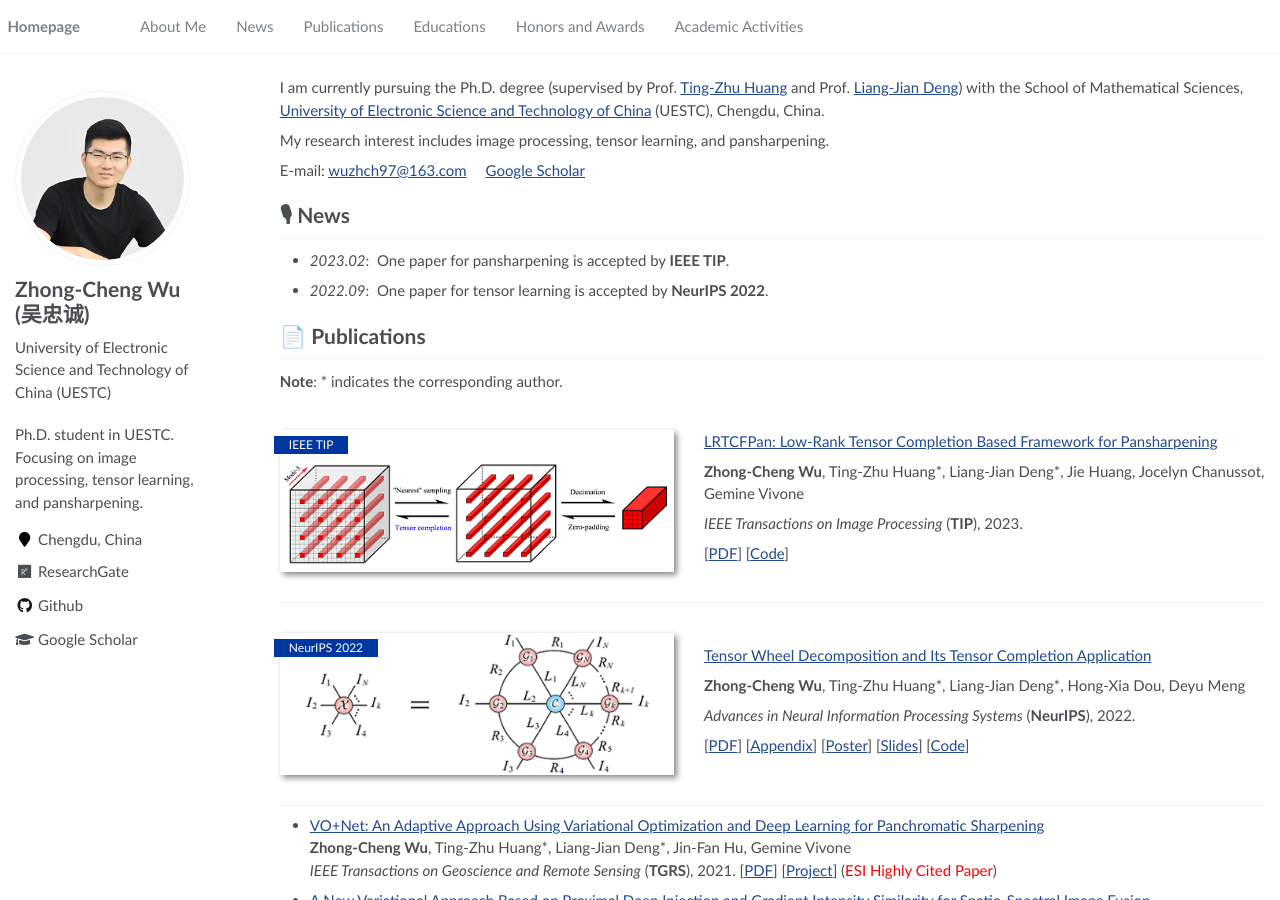
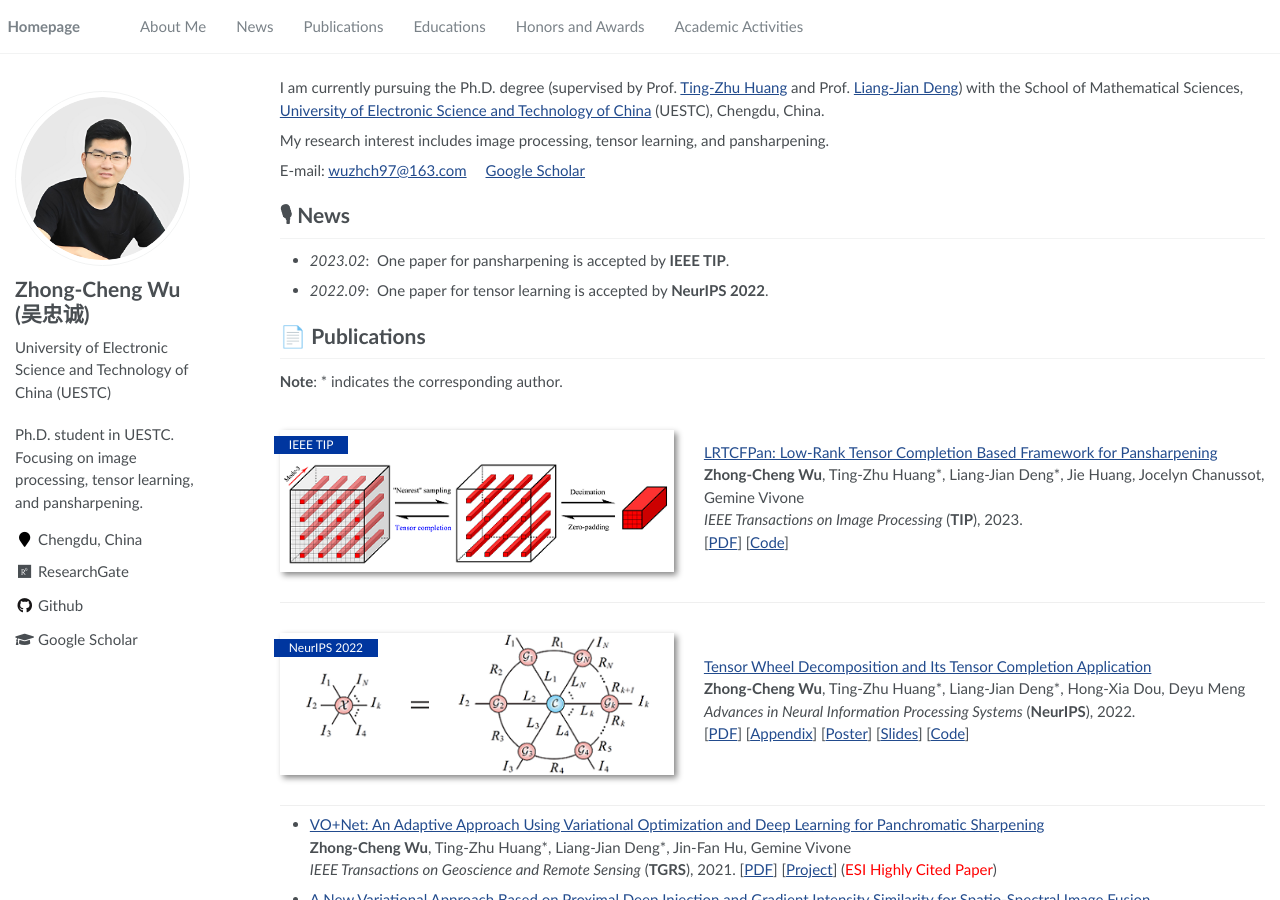
Before and after one commit to zhongchengwu/zhongchengwu.github.io, a Jekyll site: the page built from _pages/about.md, in a window 1280 px wide and 900 px high. Built offline with Jekyll 4.4.1, drawn with Linux system fonts in a browser that asks for light colours.

```diff
--- a/_pages/about.md
+++ b/_pages/about.md
@@ -32,12 +32,9 @@ E-mail: <wuzhch97@163.com> &emsp; [Google Scholar](https://scholar.google.com/ci
 <div class='paper-box'><div class='paper-box-image'><div><div class="badge">IEEE TIP</div><img src='images/tip_23.png' alt="sym" width="100%"></div></div>
 <div class='paper-box-text' markdown="1">
 
-[LRTCFPan: Low-Rank Tensor Completion Based Framework for Pansharpening](https://ieeexplore.ieee.org/abstract/document/10054514)
-
-<b>Zhong-Cheng Wu</b>, Ting-Zhu Huang\*, Liang-Jian Deng\*, Jie Huang, Jocelyn Chanussot, Gemine Vivone
-
-*IEEE Transactions on Image Processing* (<b>TIP</b>), 2023.
-
+[LRTCFPan: Low-Rank Tensor Completion Based Framework for Pansharpening](https://ieeexplore.ieee.org/abstract/document/10054514) <br>
+<b>Zhong-Cheng Wu</b>, Ting-Zhu Huang\*, Liang-Jian Deng\*, Jie Huang, Jocelyn Chanussot, Gemine Vivone <br>
+*IEEE Transactions on Image Processing* (<b>TIP</b>), 2023. <br>
 [[PDF](https://zhongchengwu.github.io/papers/lrtcfpan_tip2023.pdf)] [[Code](https://github.com/zhongchengwu/code_LRTCFPan)]
 </div>
 </div>
@@ -45,12 +42,9 @@ E-mail: <wuzhch97@163.com> &emsp; [Google Scholar](https://scholar.google.com/ci
 <div class='paper-box'><div class='paper-box-image'><div><div class="badge">NeurIPS 2022</div><img src='images/neurips_22.png' alt="sym" width="100%"></div></div>
 <div class='paper-box-text' markdown="1">
 
-[Tensor Wheel Decomposition and Its Tensor Completion Application](https://papers.nips.cc)
-
-<b>Zhong-Cheng Wu</b>, Ting-Zhu Huang\*, Liang-Jian Deng\*, Hong-Xia Dou, Deyu Meng
-
-*Advances in Neural Information Processing Systems* (<b>NeurIPS</b>), 2022.
-
+[Tensor Wheel Decomposition and Its Tensor Completion Application](https://papers.nips.cc) <br>
+<b>Zhong-Cheng Wu</b>, Ting-Zhu Huang\*, Liang-Jian Deng\*, Hong-Xia Dou, Deyu Meng <br>
+*Advances in Neural Information Processing Systems* (<b>NeurIPS</b>), 2022. <br>
 [[PDF](https://zhongchengwu.github.io/papers/neurips_2022.pdf)] [[Appendix](https://zhongchengwu.github.io/papers/neurips_2022_appendix.pdf)] [[Poster](https://zhongchengwu.github.io/papers/Poster_TWDec.pdf)] [[Slides](https://zhongchengwu.github.io/papers/Slides_TWDec.pdf)] [[Code](https://github.com/zhongchengwu/code_TWDec)]
 </div>
 </div>
```
